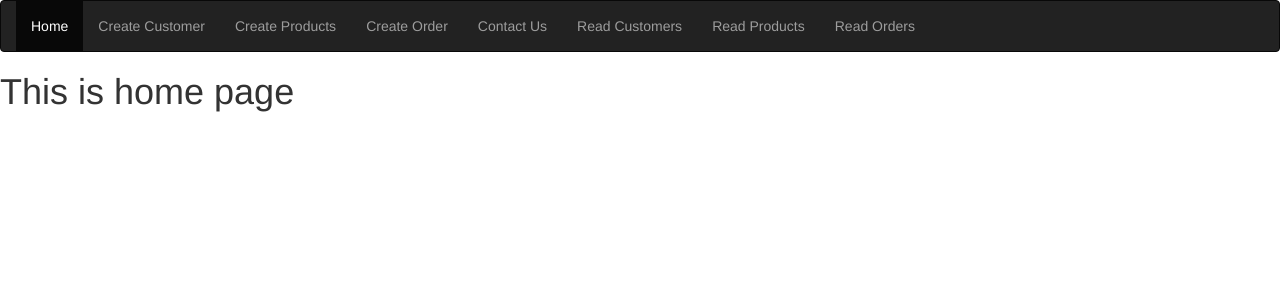
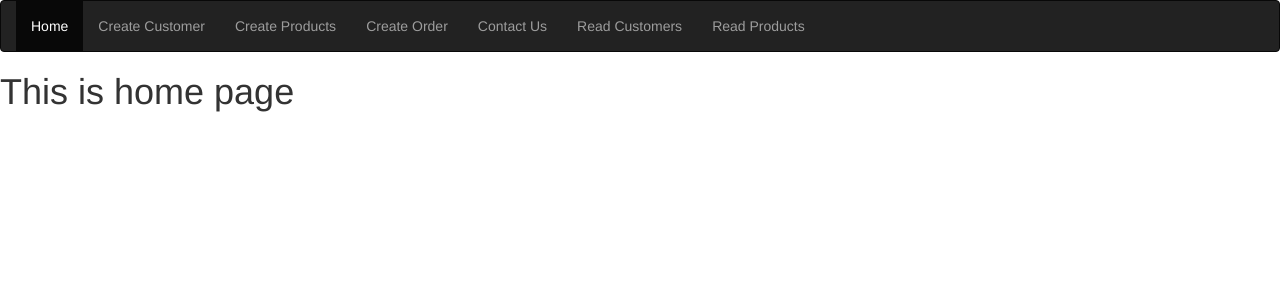
Before and after one commit to bnagx/bnagx.github.io, a PHP site: page /home.php in a window 1280 px wide. Shown: the top 300 px of the page. Run offline with PHP 8.4, Linux system fonts and the light colour scheme.

```diff
--- a/eshop/contactus.php
+++ b/eshop/contactus.php
@@ -24,7 +24,6 @@
                 <li class="active"><a href="contactus.php">Contact Us</a></li>
                 <li><a href="customer_read.php">Read Customers</a></li>
                 <li><a href="product_read.php">Read Products</a></li>
-                <li><a href="order_summary.php">Read Orders</a></li>
             </ul>
         </div>
     </nav>
--- a/eshop/customer_read.php
+++ b/eshop/customer_read.php
@@ -25,7 +25,7 @@
                 <li><a href="contactus.php">Contact Us</a></li>
                 <li class="active"><a href="customer_read.php">Read Customers</a></li>
                 <li><a href="product_read.php">Read Products</a></li>
-                <li><a href="order_summary.php">Read Orders</a></li>
+                <li><a href=".php">Read Orders</a></li>
             </ul>
         </div>
     </nav>
--- a/eshop/home.php
+++ b/eshop/home.php
@@ -24,7 +24,6 @@
                 <li><a href="contactus.php">Contact Us</a></li>
                 <li><a href="customer_read.php">Read Customers</a></li>
                 <li><a href="product_read.php">Read Products</a></li>
-                <li><a href="order_summary.php">Read Orders</a></li>
             </ul>
         </div>
     </nav>
```
